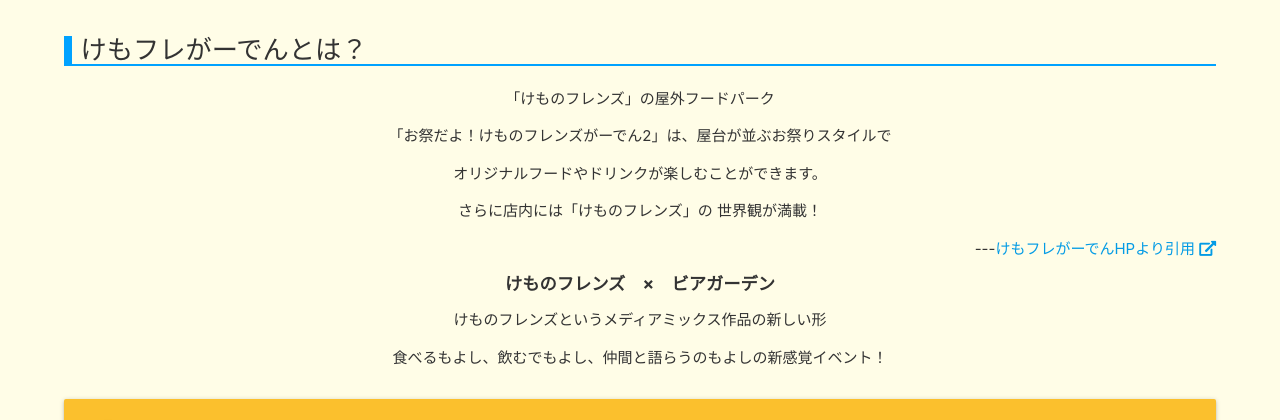
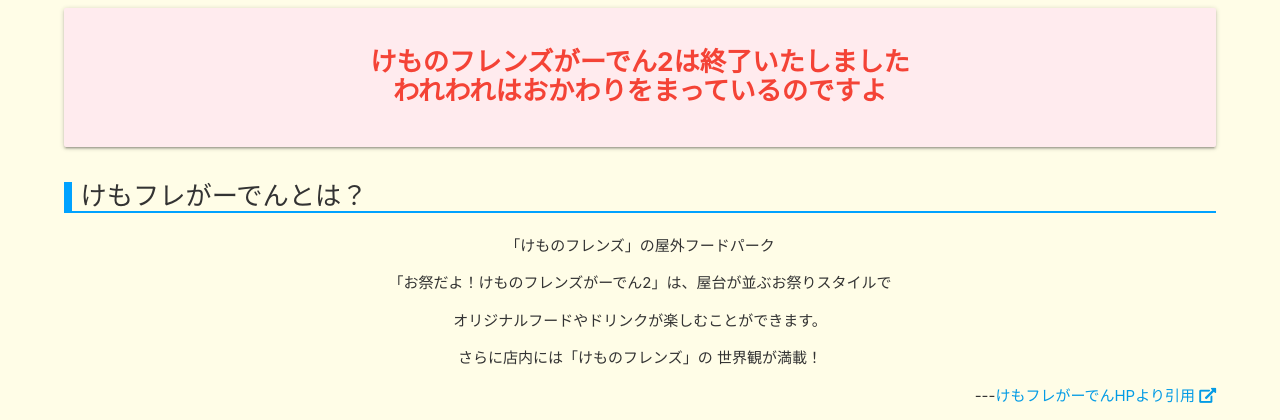
Before and after one commit to mayonakatv/japarilibrary, a PHP site: page / in a window 1280 px wide. Shown: the part 643-1063 px from the top of the page. Run offline with PHP 8.4, Linux system fonts and the light colour scheme; some libraries are stand-ins or nearby versions.

Commit message:
[Mod] index
終了しました

```diff
--- a/index.php
+++ b/index.php
@@ -5,7 +5,9 @@
     <carousel-item v-for="item in carouselGroceryList" v-bind:todo="item" v-bind:target="carousel"></carousel-item>
   </div> -->
   <div class="cyclotron cycle hide-on-med-and-down" style="background:url(img/panorama/panorama0910_<?php echo mt_rand(1,2); ?>-min.jpg);height:512px"></div>
-
+  <section class="sect-period card-panel red lighten-5">
+    <h1 class=" red-text text-darken-5 bold center-align">けものフレンズがーでん2は終了いたしました<br>われわれはおかわりをまっているのですよ</h1>
+  </section>
   <?php
     require 'contents/sect-about.html';
     require 'contents/sect-officialNews.html';
@@ -17,7 +19,6 @@
       require 'contents/sect-map.html';
       require 'contents/sect-faq.html'
     ?>
-
     <section id="sect-first">
       <h2>初めての方へ / 楽しみ方のご提案</h2>
       <p>そもそも「けものフレンズ」って何？と言う方は
```
